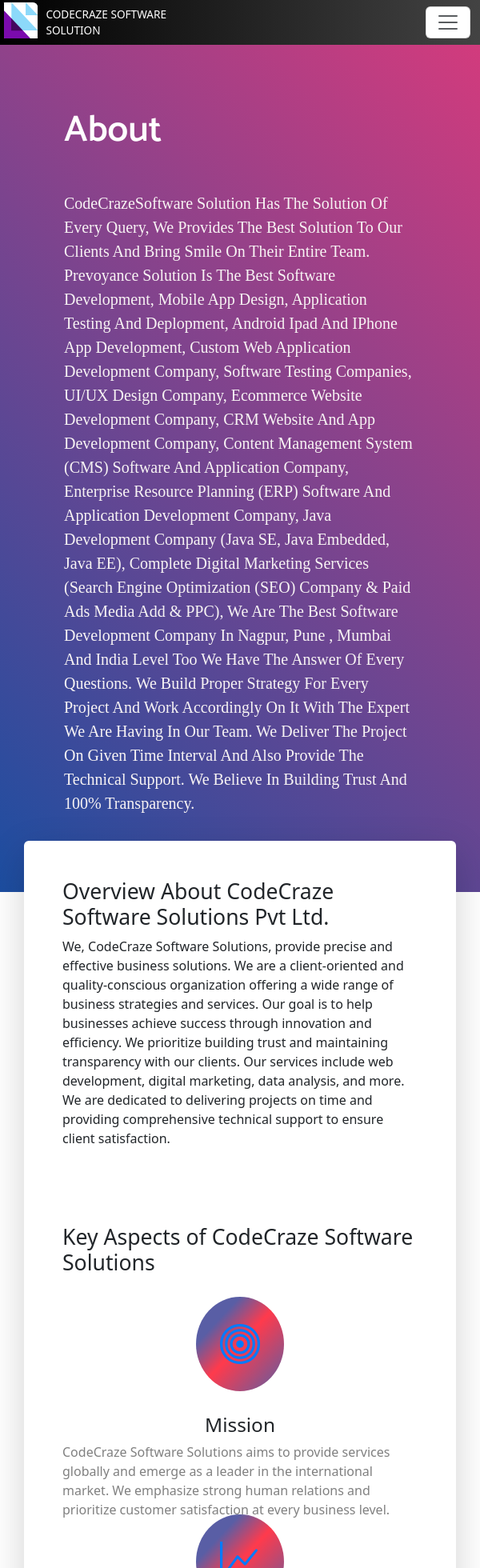
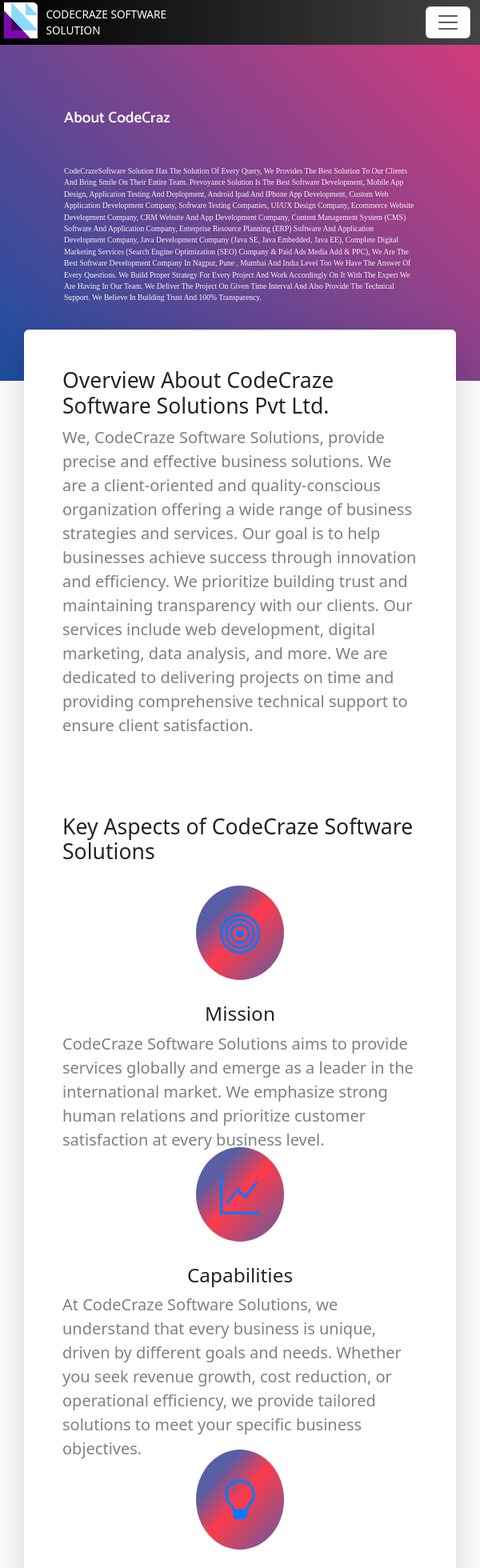
Before and after one commit to Akshaybaisware/CodeCrazeSoftware, a React app: page /aboutus in a window 600 px wide. Shown: the top 1960 px of the page at 80% size. Built offline with nearby package versions, Linux system fonts and the light colour scheme; the HTML template or start-up script is replaced by a standard one.

Commit message:
updated code

```diff
--- a/src/Components/AboutUs/About.css
+++ b/src/Components/AboutUs/About.css
@@ -149,3 +149,69 @@
   text-align: left;
   padding-left: 20px;
 }
+@media(max-width:991px){
+  .about-us-content .mt-5{
+    margin-top: -10px !important;
+
+  }
+}
+
+@media (min-width:990px) and (max-width:1112px){
+  .about-us-container #animatedText{
+    font-size: 2.5em;
+  }
+  .about-us-description{
+    font-size: 1.1em !important;
+
+  }
+
+}
+@media (min-width:759px) and (max-width:990px) {
+  .about-us-container #animatedText{
+    font-size: 1.8em;
+  }
+  .about-us-description{
+    font-size: 1em !important;
+
+  }
+
+}
+@media (min-width:550px) and (max-width:758px) {
+  .about-us-container #animatedText{
+    font-size: 1.5em;
+  }
+
+  .about-us-description{
+    font-size: 0.8em !important;
+
+  }
+}
+@media (min-width:550px) and (max-width:650px) {
+  .about-us-container #animatedText{
+    font-size: 1.2em;
+  }
+  .about-us-description{
+    font-size: 0.6em !important;
+
+  }
+}
+@media (min-width:468px) and (max-width :549px){
+  .about-us-container #animatedText{
+    font-size: 0.9em;
+  }
+  .about-us-description{
+    font-size: 0.5em !important;
+
+  }
+
+}
+@media (max-width :467px){
+  .about-us-container #animatedText{
+    font-size: 0.7em;
+  }
+  .about-us-description{
+    font-size: 0.4em !important;
+
+  }
+
+}
--- a/src/Components/AboutUs/AboutUs.jsx
+++ b/src/Components/AboutUs/AboutUs.jsx
@@ -11,7 +11,7 @@
     <div className="container-fluid about-us-container m-0 p-0">
       <section className="about-us-section ">
         <h1 id="animatedText">About CodeCrazeSoftware Solution Pvt Ltd.</h1>
-        <p className="about-us-description mt-5">
+        <p className="about-us-description mt-5 ">
         CodeCrazeSoftware Solution Has The Solution Of Every Query, We Provides The Best Solution To Our Clients And Bring Smile On Their Entire Team. Prevoyance Solution Is The Best Software Development, Mobile App Design, Application Testing And Deplopment, Android Ipad And IPhone App Development, Custom Web Application Development Company, Software Testing Companies, UI/UX Design Company, Ecommerce Website Development Company, CRM Website And App Development Company, Content Management System (CMS) Software And Application Company, Enterprise Resource Planning (ERP) Software And Application Development Company, Java Development Company (Java SE, Java Embedded, Java EE), Complete Digital Marketing Services (Search Engine Optimization (SEO) Company & Paid Ads Media Add & PPC), We Are The Best Software Development Company In Nagpur, Pune , Mumbai And India Level Too We Have The Answer Of Every Questions. We Build Proper Strategy For Every Project And Work Accordingly On It With The Expert We Are Having In Our Team. We Deliver The Project On Given Time Interval And Also Provide The Technical Support. We Believe In Building Trust And 100% Transparency.
 
 
@@ -21,7 +21,7 @@
       <Container className='shadow-lg p-5 mb-5 bg-white rounded'>
         <section className="about-us-overview-section">
           <h2>Overview About CodeCraze Software Solutions Pvt Ltd.</h2>
-          <p>
+          <p className='text-black-50 fs-5'>
             We, CodeCraze Software Solutions, provide precise and effective business solutions. We are a client-oriented and quality-conscious organization offering a wide range of business strategies and services. Our goal is to help businesses achieve success through innovation and efficiency. We prioritize building trust and maintaining transparency with our clients. Our services include web development, digital marketing, data analysis, and more. We are dedicated to delivering projects on time and providing comprehensive technical support to ensure client satisfaction.
           </p>
         </section>
@@ -32,14 +32,14 @@
             <Col md={4} className="text-center">
               <i className="bi bi-bullseye about-us-icon"></i>
               <h3 className='mt-5 mb-2'>Mission</h3>
-              <p className='text-left'>
+              <p className='text-left fs-5'>
                 CodeCraze Software Solutions aims to provide services globally and emerge as a leader in the international market. We emphasize strong human relations and prioritize customer satisfaction at every business level.
               </p>
             </Col>
             <Col md={4} className="text-center">
               <i className="bi bi-graph-up about-us-icon"></i>
               <h3 className='mb-2 mt-5'>Capabilities</h3>
-              <p className='text-left'>
+              <p className='text-left fs-5'>
                 At CodeCraze Software Solutions, we understand that every business is unique, driven by different goals and needs. Whether you seek revenue growth, cost reduction, or operational efficiency, we provide tailored solutions to meet your specific business objectives.
               </p>
             </Col>
@@ -57,25 +57,25 @@
             </Col>
           </Row>
         </section>
-
         <section className="about-us-clients-section">
   <div className="about-us-business-relationships">
     <h2>Establishing Long-term Business Relationships with Clients.</h2>
     <div className="row about-us-content">
-      <div className="about-us-description-businessrelationships mt-5 col-lg-6 col-md-12">
+      <div className="about-us-description-businessrelationships mt-5 col-lg-6 col-md-12 col-12">
         <p className='mt-5'>
           CodeCraze Software Solutions providing paper the total business solution. We are a client-centered and quality-conscious company that offers a complete portfolio of Software Development, Website Designing, Mobile Application Development, Digital Marketing, Internet Marketing, and Technology Solutions. Founded in 2009 and headquartered at Nagpur, Prevoyance Solutions has been promoted by some highly experienced professionals dedicated to providing total IT and online solutions under one roof. It offers not only the latest technology gadgets but also the most knowledgeable.
         </p>
       </div>
-      <div className="about-us-logos d-flex flex-column align-items-center col-lg-6 col-md-12">
-        <img src={Conferenza} alt="Conferenza" className="about-us-client-logo " />
-        <img src={airrnp} alt="Airmp" className="about-us-client-logo " />
-        <img src={shipyaari} alt="Get Mock Test" className="about-us-client-logo " />
-        <img src={parkes} alt="Parkres" className="about-us-client-logo " />
+      <div className="about-us-logos d-flex flex-column align-items-center col-lg-6 col-md-12 col-12">
+        <img src={Conferenza} alt="Conferenza" className="about-us-client-logo" />
+        <img src={airrnp} alt="Airmp" className="about-us-client-logo" />
+        <img src={shipyaari} alt="Get Mock Test" className="about-us-client-logo" />
+        <img src={parkes} alt="Parkres" className="about-us-client-logo" />
       </div>
     </div>
   </div>
 </section>
+
 
 
       </Container>
--- a/src/Components/AboutUs/WhyCodeCraze.css
+++ b/src/Components/AboutUs/WhyCodeCraze.css
@@ -67,7 +67,7 @@
   .WhycodeCraze-info-card .card:hover .WhycodeCraze-icon_why_inner {
     color: #ffffff;
   }
-  @media (min-width :576px ) and (max-width :767px){
+  @media (min-width :577px ) and (max-width :767px){
     .WhyCodeCraze .WhyCodeCraze__animatedText .fs-1{
       font-size: 1.4em !important;
     }
```
